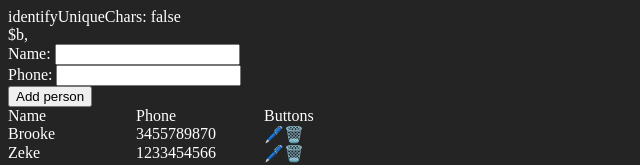
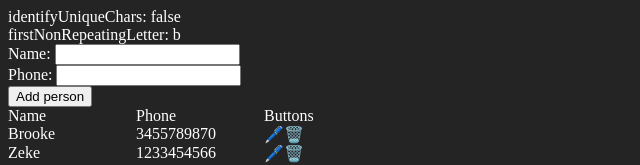
Before and after one commit to StuvaScript/react-practice-10.8.25, a React (Vite) app: page / in a window 1280 px wide. Shown: the top 165 px of the page, without its empty margins (0-640 px from the left). Built offline with nearby package versions, Linux system fonts and the light colour scheme.

Commit message:
Finish type checking "non repeating" challenge

```diff
--- a/src/components/Challenges.tsx
+++ b/src/components/Challenges.tsx
@@ -25,7 +25,7 @@ export default function Challenges() {
   const string3 = "aabccdeff";
   const string4 = "xxyzx";
 
-  const firstNonRepeatingLetter = (string: string) => {
+  const firstNonRepeatingLetter = (string: string): string | undefined => {
     const split: string[] = string.split("");
 
     for (let i = 0; i < split.length; i++) {
@@ -82,7 +82,10 @@ export default function Challenges() {
       <div>
         identifyUniqueChars: {identifyUniqueChars(string2) ? "true" : "false"}
       </div>
-      <div>${firstNonRepeatingLetter(string3)},</div>
+      <div>
+        firstNonRepeatingLetter:{" "}
+        {firstNonRepeatingLetter(string3) || "No unique characters"}
+      </div>
     </>
     // ${firstNonRepeatingLetter(string3)},
     // ${countTheVowels(string5)},
```
